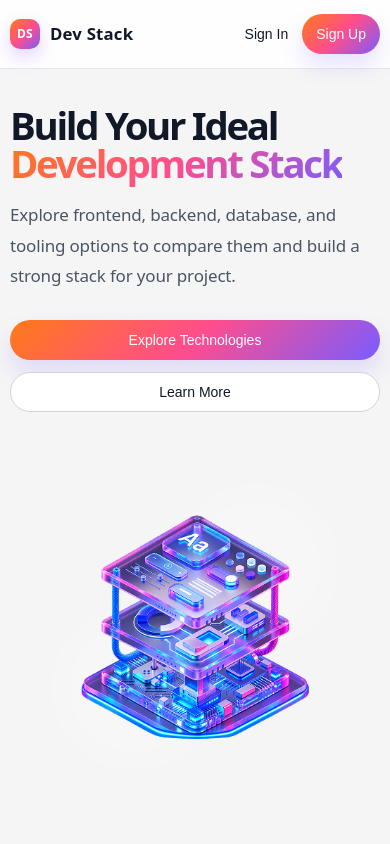
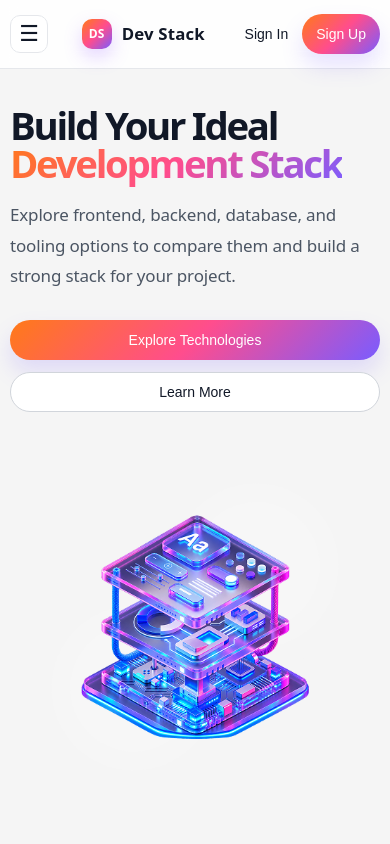
Before and after one commit to irfan0072/PH-B14-A5-Dev-Stack-Landing-Page, a React (Vite) app: page / in a window 390 px wide. Shown: the top 844 px of the page. Built offline with nearby package versions, Linux system fonts and the light colour scheme; the HTML template or start-up script is replaced by a standard one.

Commit message:
Fix mobile navbar layout

```diff
--- a/src/App.css
+++ b/src/App.css
@@ -29,6 +29,19 @@
   justify-content: space-between;
   height: 70px;
   padding: 0 4px;
+}
+
+.mobile-menu-btn {
+  display: none;
+  border: 1px solid #e5e7eb;
+  background: white;
+  color: #111827;
+  border-radius: 10px;
+  width: 38px;
+  height: 38px;
+  font-size: 22px;
+  line-height: 1;
+  cursor: pointer;
 }
 
 .brand-box {
@@ -681,6 +694,20 @@
 
   .navbar {
     justify-content: space-between;
+    gap: 12px;
+  }
+
+  .mobile-menu-btn {
+    display: inline-flex;
+    align-items: center;
+    justify-content: center;
+    order: 1;
+  }
+
+  .brand-box {
+    order: 2;
+    justify-content: center;
+    flex: 1;
   }
 
   .main-nav {
@@ -688,6 +715,7 @@
   }
 
   .nav-actions {
+    order: 3;
     gap: 8px;
   }
 
--- a/src/App.jsx
+++ b/src/App.jsx
@@ -82,6 +82,10 @@ function App() {
     <div className="app-shell">
       <header className="topbar">
         <div className="container navbar">
+          <button type="button" className="mobile-menu-btn" aria-label="Open menu">
+            ☰
+          </button>
+
           <div className="brand-box">
             <div className="brand-mark">DS</div>
             <span className="brand-text">Dev Stack</span>
```
